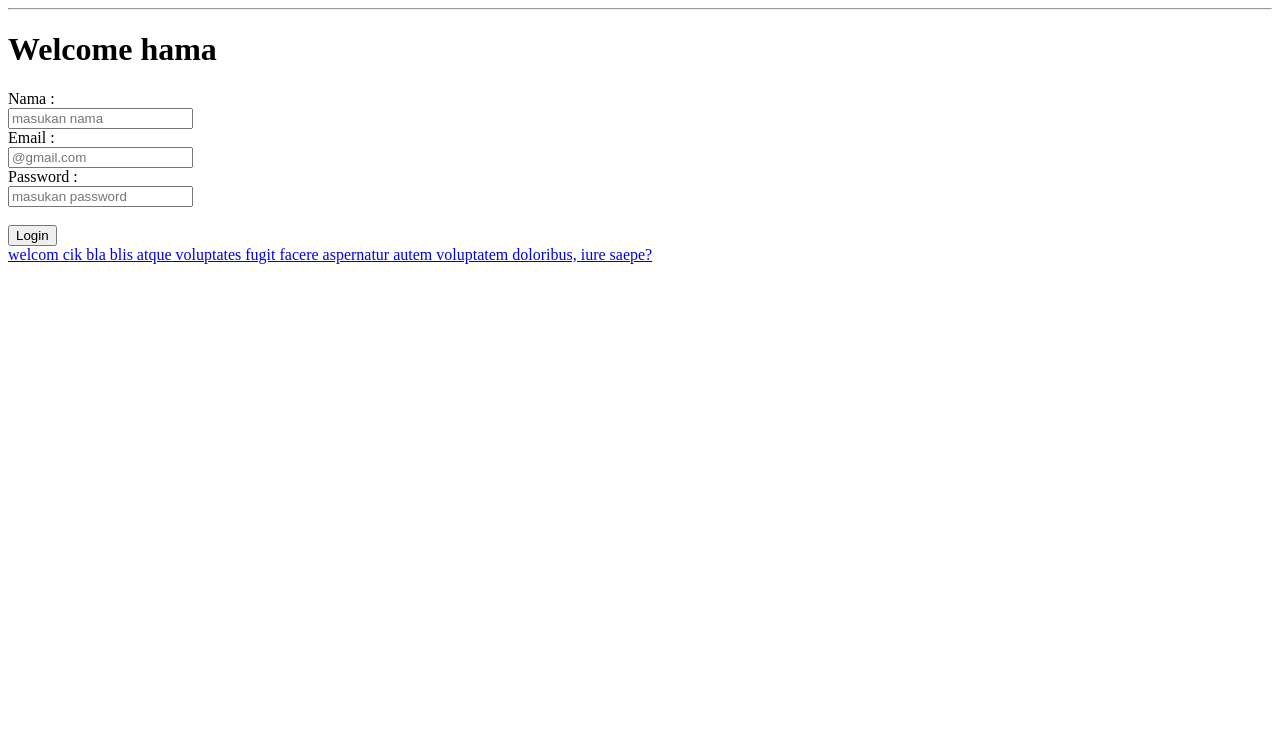
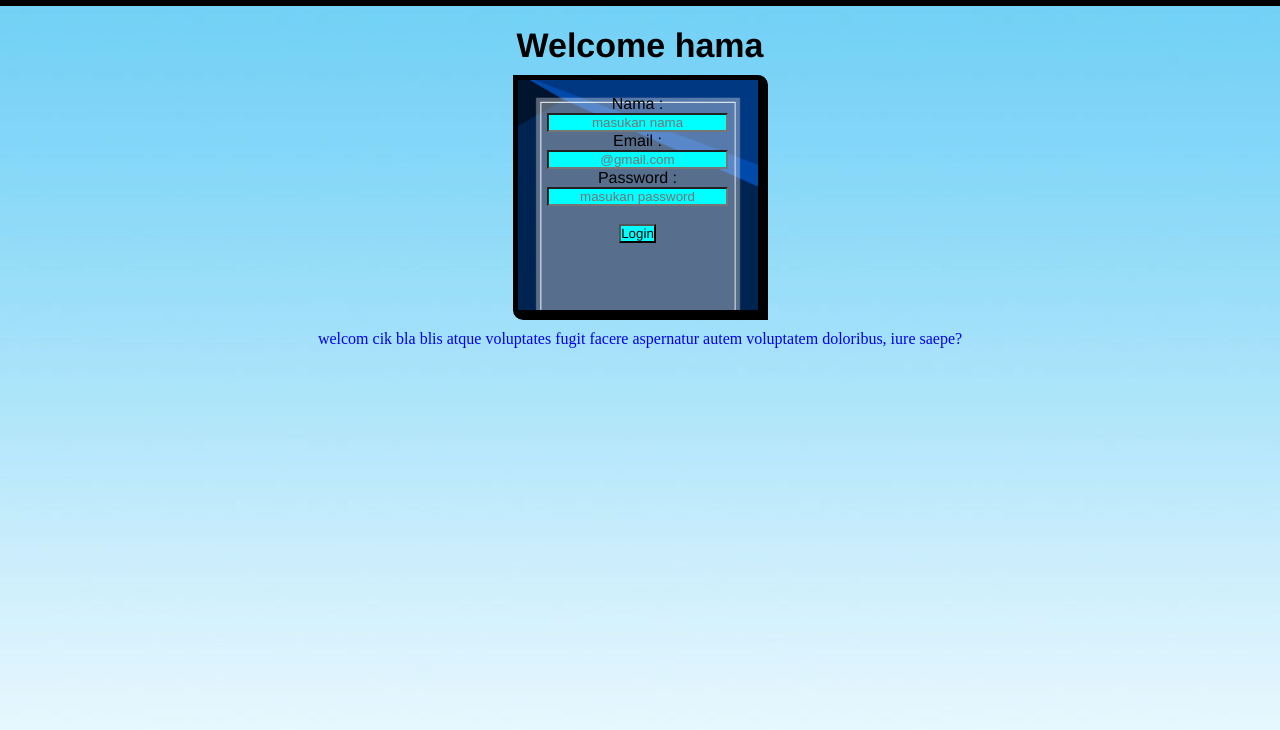
Before and after one commit to ArifSajaUnik/ArifSajaUnik.github.io, a plain HTML site: page index.html in a window 1280 px wide. Drawn offline with Linux system fonts and the light colour scheme.

Commit message:
Update index.html

```diff
--- a/index.html
+++ b/index.html
@@ -4,7 +4,7 @@
   <meta charset="UTF-8">
   <meta name="viewport" content="width=device-width, initial-scale=1.0">
   <title>hmmm</title>
-  <link rel="stylesheet" href="model/index.css">
+  <link rel="stylesheet" href="style.css">
 </head>
 <body>
   <hr>
```
